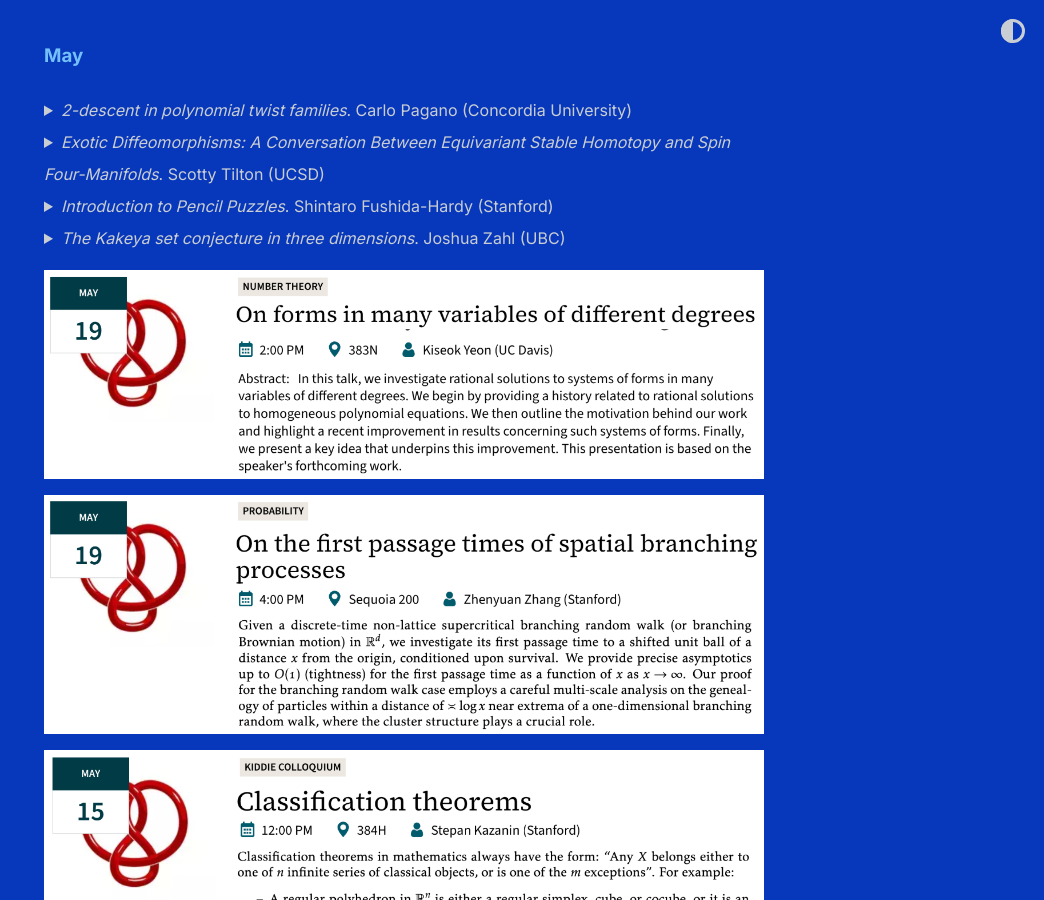
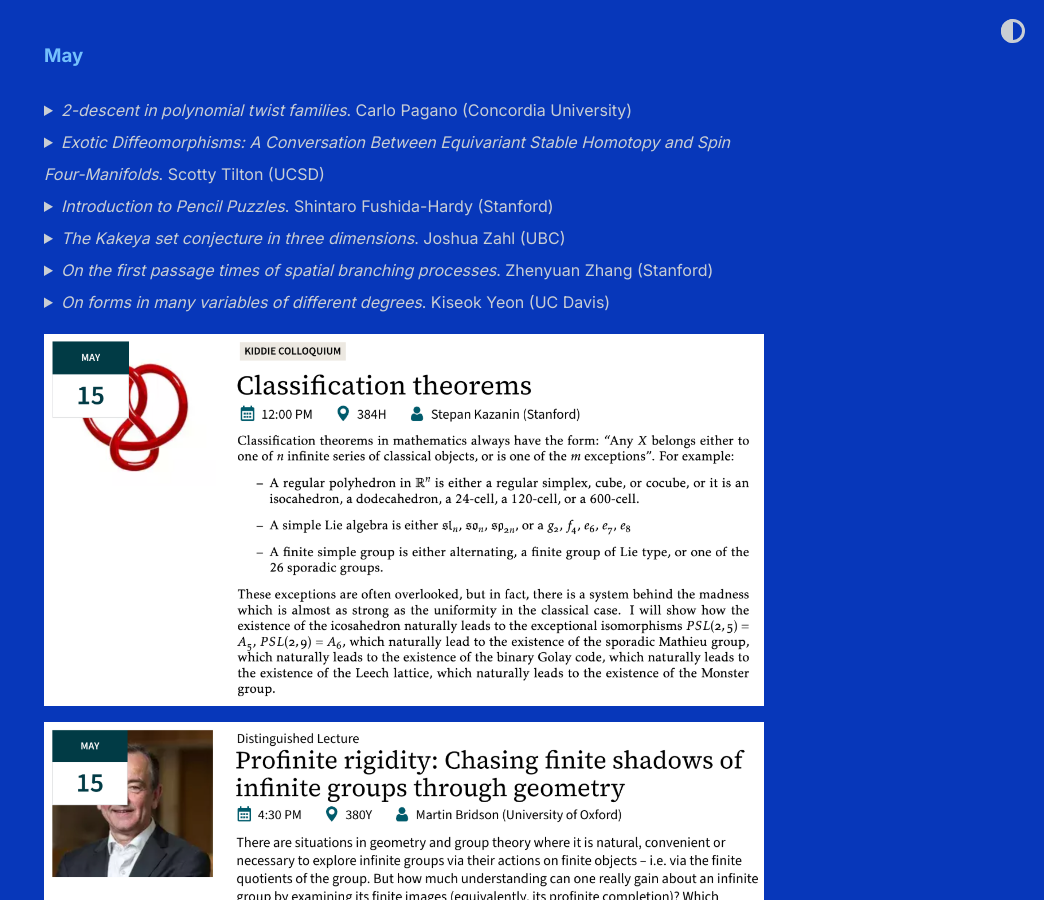
Before and after one commit to shihankanungo/shihankanungo.github.io, a Jekyll site: the page built from math-talks.md, in a window 1280 px wide and 900 px high, scrolled down 2275 px. Shown: the whole window, without its empty margins (236-1280 px from the left). Built offline with Jekyll 4.4.1, drawn with Linux system fonts in a browser that asks for light colours.

Commit message:
Update math-talks.md

```diff
--- a/math-talks.md
+++ b/math-talks.md
@@ -88,10 +88,15 @@
   <small><img src="images/05-22b.png" alt="May 22"><br></small><br>
 </details>
 
+<details>
+  <summary><i>On the first passage times of spatial branching processes</i>. Zhenyuan Zhang (Stanford)</summary>
+  <small><img src="images/05-19b.png" alt="May 19"></small><br>
+</details>
 
-![stanford-may-19](images/05-19a.png)
-
-![stanford-may-19](images/05-19b.png)
+<details>
+  <summary><i>On forms in many variables of different degrees</i>. Kiseok Yeon (UC Davis)</summary>
+  <small><img src="images/05-19a.png" alt="May 19"><br></small><br>
+</details>
 
 ![stanford-may-15](images/05-15a.png)
 
```
